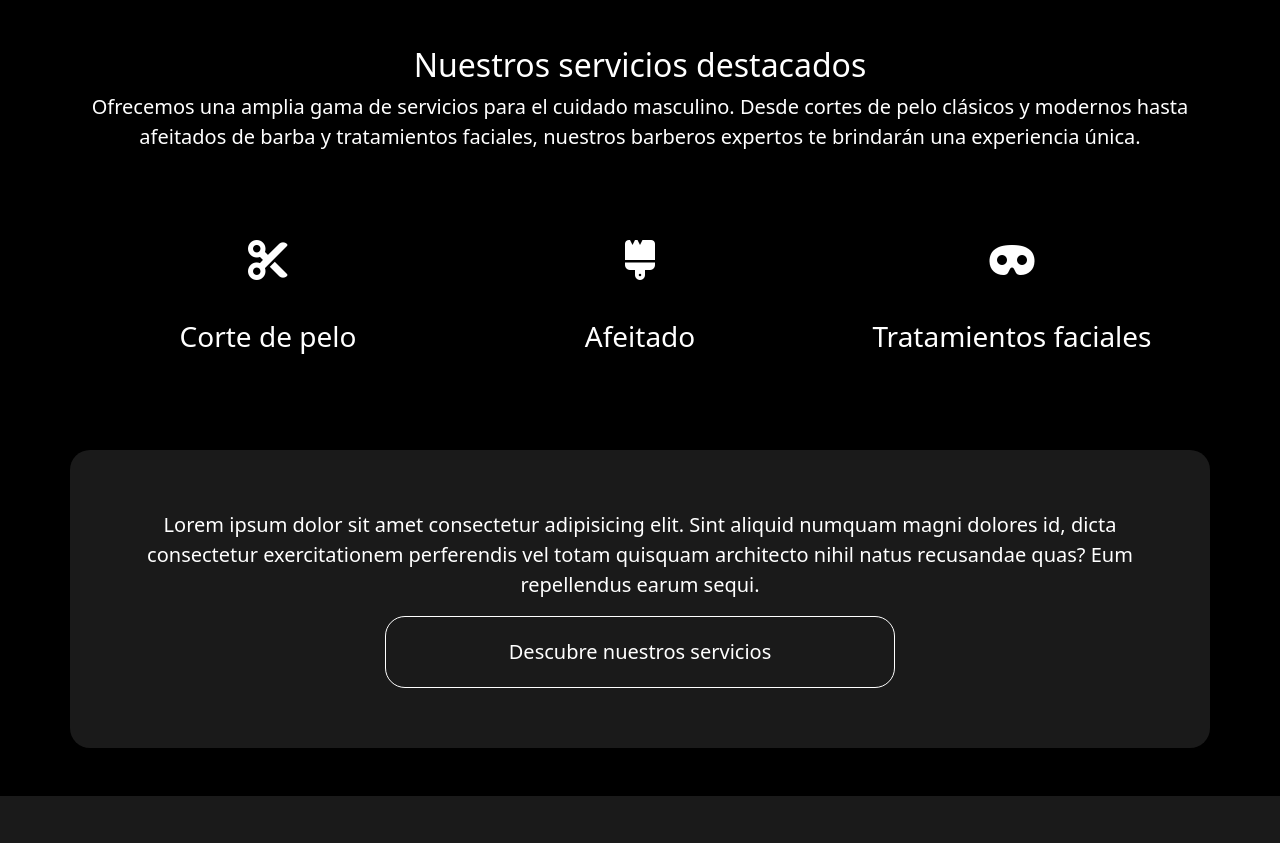
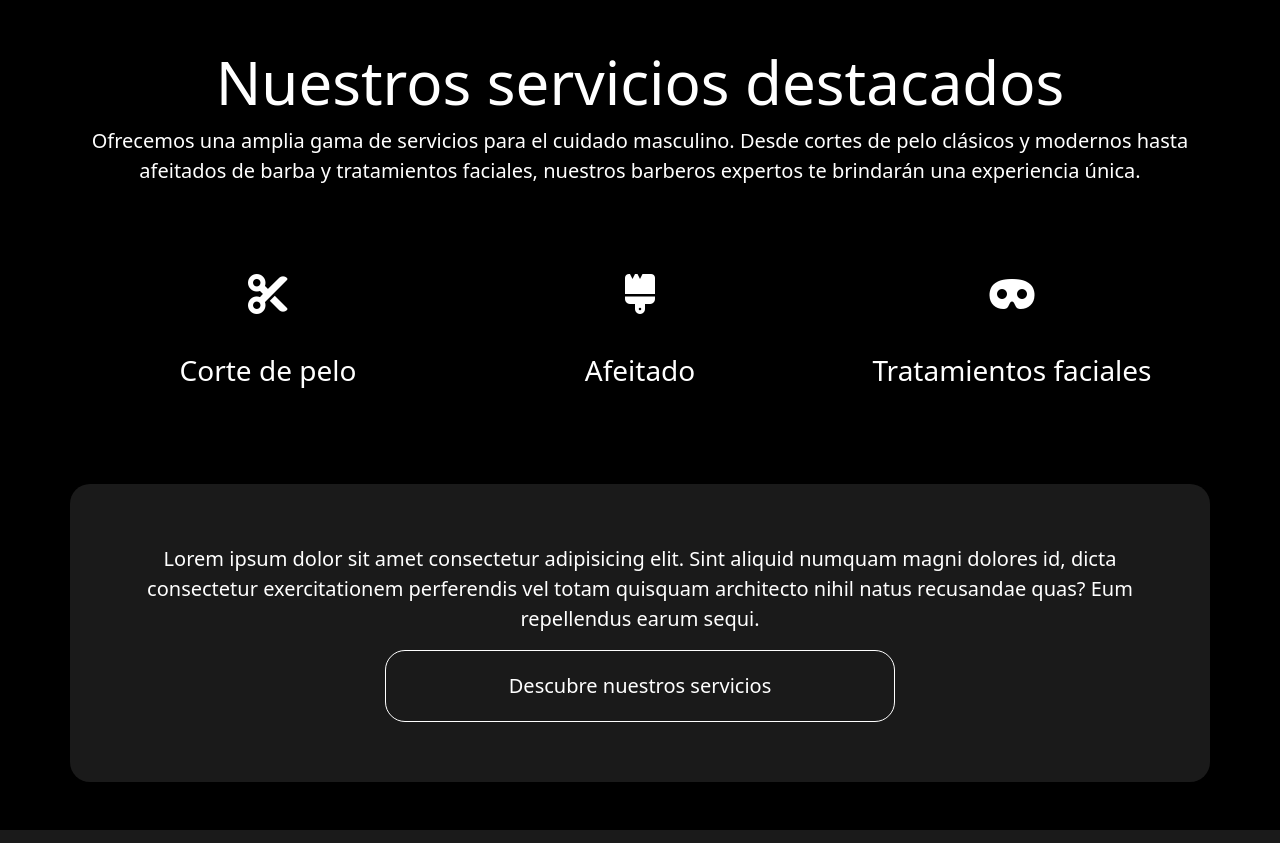
Before and after one commit to SteveArtavia/ejemplo-paquete-2, a plain HTML site: page index.html in a window 1280 px wide. Shown: the part 862-1705 px from the top of the page. Drawn offline with nearby package versions, Linux system fonts and the light colour scheme.

Commit message:
font size de los h2

```diff
--- a/style.css
+++ b/style.css
@@ -86,6 +86,9 @@ main{
     flex-direction: column;
     text-align: center;
     padding: 2em;
+}
+h2{
+    font-size: 3em;
 }
 .card{
     border-radius: 1em 1em 0 0 !important;
```
